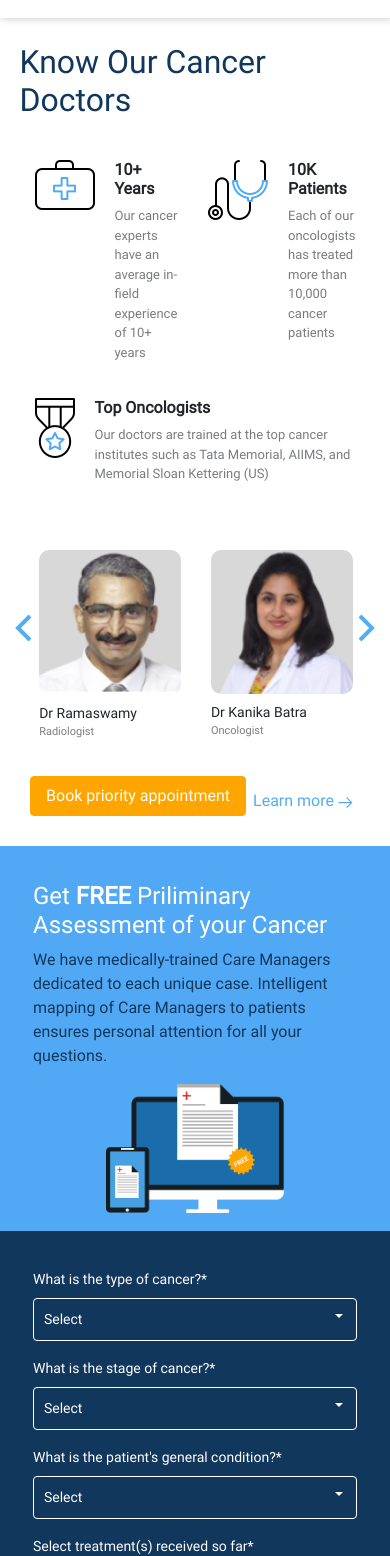
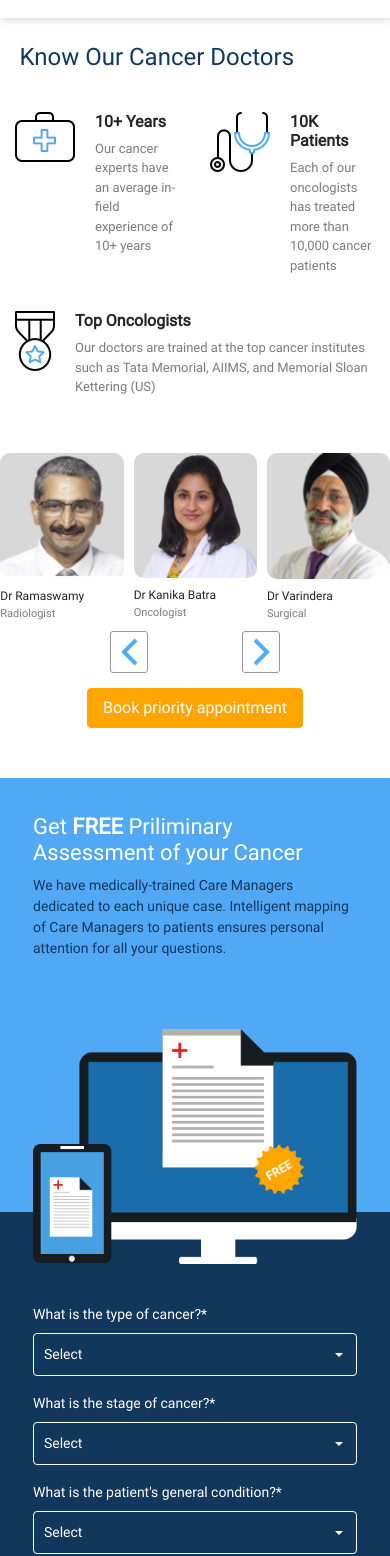
Before and after one commit to arunrajmoorthy/onco_assignment, a plain HTML site: page index.html in a window 390 px wide. Shown: the part 57-1613 px from the top of the page. Drawn offline with nearby package versions, Linux system fonts and the light colour scheme.

Commit message:
Changed some styles

```diff
--- a/css/style.scss
+++ b/css/style.scss
@@ -46,6 +46,7 @@ body {
     margin: 0;
     font-family: "robotoRegular";
     background-color: $white;
+    overflow-x: hidden;
 }
 
 .yello_btn {
@@ -104,7 +105,7 @@ body {
         background-image: url('../img/drop-down-arrow.svg');
         background-size: 8px;
         right: 14px;
-        top: 14px;
+        top: 18px;
         z-index: 9;
         pointer-events: none;
         height: 8px;
@@ -185,6 +186,7 @@ body {
         .button_wrapper {
             @include justifyCenter();
             @include alignItemCenter();
+            margin-bottom: 40px !important;
             .white_btn {
                 margin-left: 40px;
             }
@@ -429,13 +431,19 @@ body {
     display: block;
   }
 
+  /* Checked Background white */
+
+  .custom_check_container input:checked ~ .custom_check_checkmark {
+      background-color: #fff;
+  }
+
   /* Style the checkmark/indicator */
   .custom_check_container .custom_check_checkmark:after {
     left: 6px;
     top: 1px;
     width: 6px;
     height: 12px;
-    border: solid white;
+    border: solid $darkBlue;
     border-width: 0 2px 2px 0;
     -webkit-transform: rotate(45deg);
     transform: rotate(45deg);
@@ -490,6 +498,10 @@ body {
 
   @media (max-width: 600px) {
 
+    .inner_sction {
+        width: 100%;
+    }
+
       .close_icon {
           display: block;
           position: absolute;
@@ -500,14 +512,6 @@ body {
           padding: 0 12px;
           box-sizing: content-box;
           border-radius: 50%;
-      }
-
-      .owl-prev {
-        left: -20px !important;
-      }
-
-      .owl-next {
-        right: -20px !important;
       }
 
       .inner_nav {
@@ -535,13 +539,19 @@ body {
 
       .know_section {
           .inner_sction {
+              h3 {
+                  font-size: 24px;
+              }
               .button_wrapper {
                   flex-wrap: wrap;
+                  margin-top: 50px;
+                  margin-bottom: 30px;
                   .yello_btn {
                       margin-bottom: 10px;
                   }
                   .white_btn {
                       margin-left: 0;
+                      display: none;
                   }
               }
           }
@@ -554,14 +564,31 @@ body {
         .left_section {
             .inner_left_section {
                 img {
-                    width: 55%;
+                    width: 100%;
                     margin: auto;
                     display: block;
+                    position: relative;
+                    top: 70px;
+                    z-index: 9;
+                }
+                p {
+                    margin-bottom: 0 !important;
+                    font-size: 14px;
+                }
+                h4 {
+                    font-size: 22px;
+                }
+            }
+            .inner_right_section {
+                margin-top: 90px;
+                .light_blue_btn {
+                    margin-bottom: 30px;
                 }
             }
             .inner_left_section,
             .inner_right_section {
                 width: 90%;
+
             }
         }
         .left_section, .right_section {
@@ -571,6 +598,7 @@ body {
 
       .care_section {
           height: 610px;
+          background-image: url(../img/white_bg.jpg);
           .col {
               min-width: 100%;
               justify-content: center !important;
@@ -583,20 +611,74 @@ body {
                 margin-top: 30px;
               }
               h5 {
-                font-size: 26px;
+                font-size: 22px;
+                margin-bottom: 15px;
               }
               p {
 
-                font-size: 18px;
+                font-size: 14px;
 
               }
           }
 
           .right_care_section {
+            //   background-image: url('../img/Group_6.png');
               img {
                   // position: static !important;
+                  // display: none;
+                  width: 120%;
+                  position: absolute;
+                  bottom: -60px;
+                  left: -105px;
               }
           }
       }
 
+      .know_section {
+
+        .inner_sction  {
+
+            h3 {
+                width: 90%;
+                margin-left: auto;
+                margin-right: auto;
+            }
+
+            .custom_carousel {
+                width: 100%;
+                .item {
+                    padding: 0px;
+                    h6 {
+                        font-size: 12px;
+                    }
+                }
+            }
+
+        }
+
+      }
+
+      .custom_carousel {
+          .owl-nav {
+            .owl-prev,
+            .owl-next {
+                top: initial !important;
+                bottom: -40px;
+                height: 30px !important;
+                box-sizing: content-box;
+                padding: 5px 8px !important;
+                border: 1px solid #979797 !important;
+                &:before {
+
+                }
+            }
+            .owl-prev {
+                left: 105px !important;
+            }
+            .owl-next {
+                right: 105px !important;
+            }
+          }
+      }
+
   }
--- a/index.html
+++ b/index.html
@@ -4,10 +4,9 @@
     <meta charset="UTF-8">
     <title>Document</title>
     <meta name="viewport" content="width=device-width, initial-scale=1.0">
-    <link rel="stylesheet" href="https://maxcdn.bootstrapcdn.com/bootstrap/4.0.0/css/bootstrap.min.css" integrity="sha384-Gn5384xqQ1aoWXA+058RXPxPg6fy4IWvTNh0E263XmFcJlSAwiGgFAW/dAiS6JXm" crossorigin="anonymous">
+    <link rel="stylesheet" href="https://maxcdn.bootstrapcdn.com/bootstrap/4.0.0/css/bootstrap.min.css" integrity="sha384-Gn5384xqQ1aoWXA+058RXPxPg6fy4IWvTNh0E263XmFcJlSAwiGgFAW/dAiS6JXm" crossorigin="anonymous">    <link rel="stylesheet" href="owlCarousel/owl.carousel.css" />
+    <link rel="stylesheet" href="owlCarousel/owl.theme.default.min.css" />
     <link rel="stylesheet" href="css/style.css" />
-    <link rel="stylesheet" href="owlCarousel/owl.carousel.css" />
-    <link rel="stylesheet" href="owlCarousel/owl.theme.default.min.css" />
 
 </head>
 <body>
@@ -239,7 +238,7 @@
             nav:true,
             responsive:{
                 0:{
-                    items:2
+                    items: 3
                 },
                 600:{
                     items:4
```
Also changed, not shown: css/style.css, img/white_bg.jpg (added), owlCarousel/owl.carousel.css, 1 other file.
